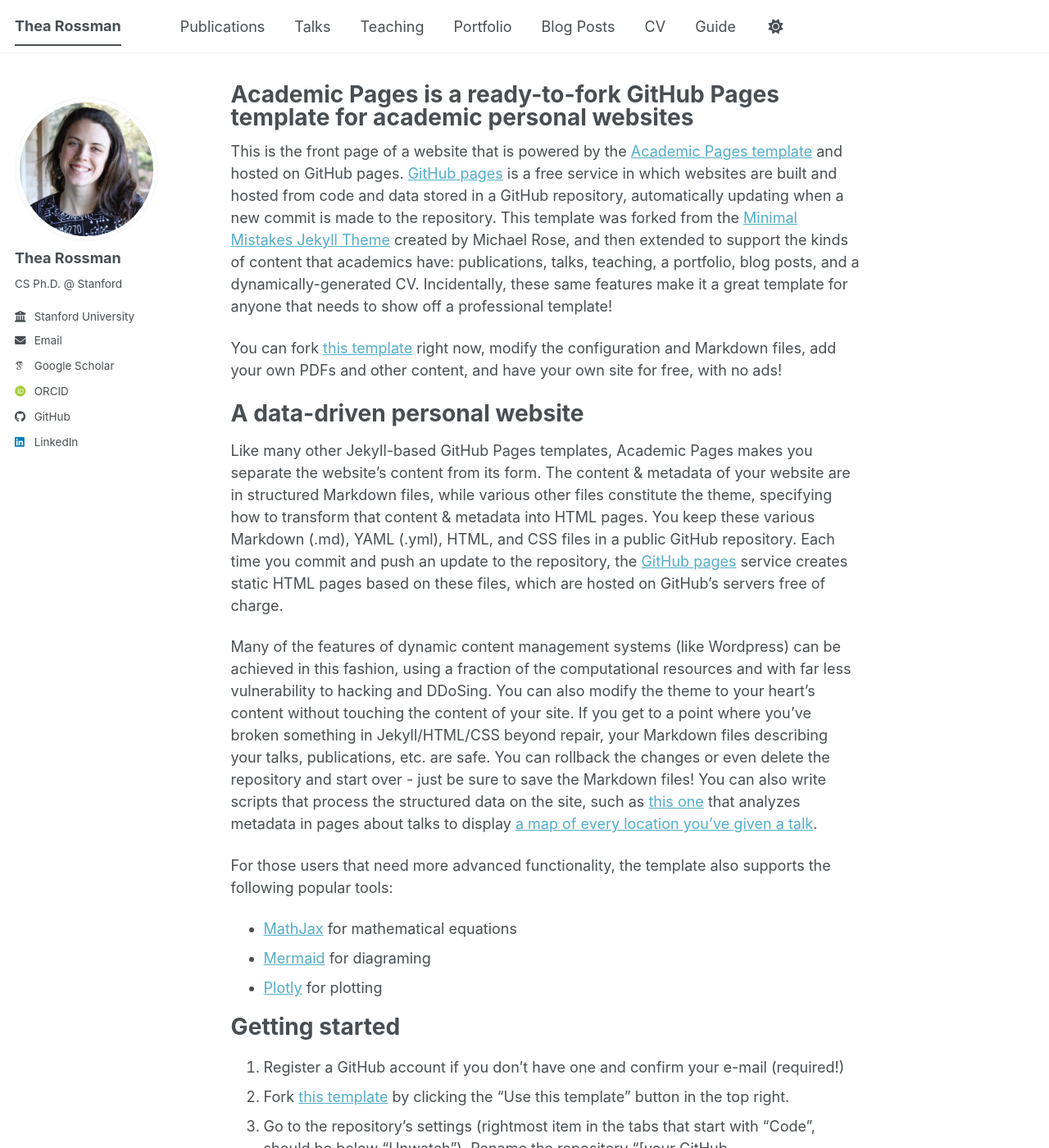
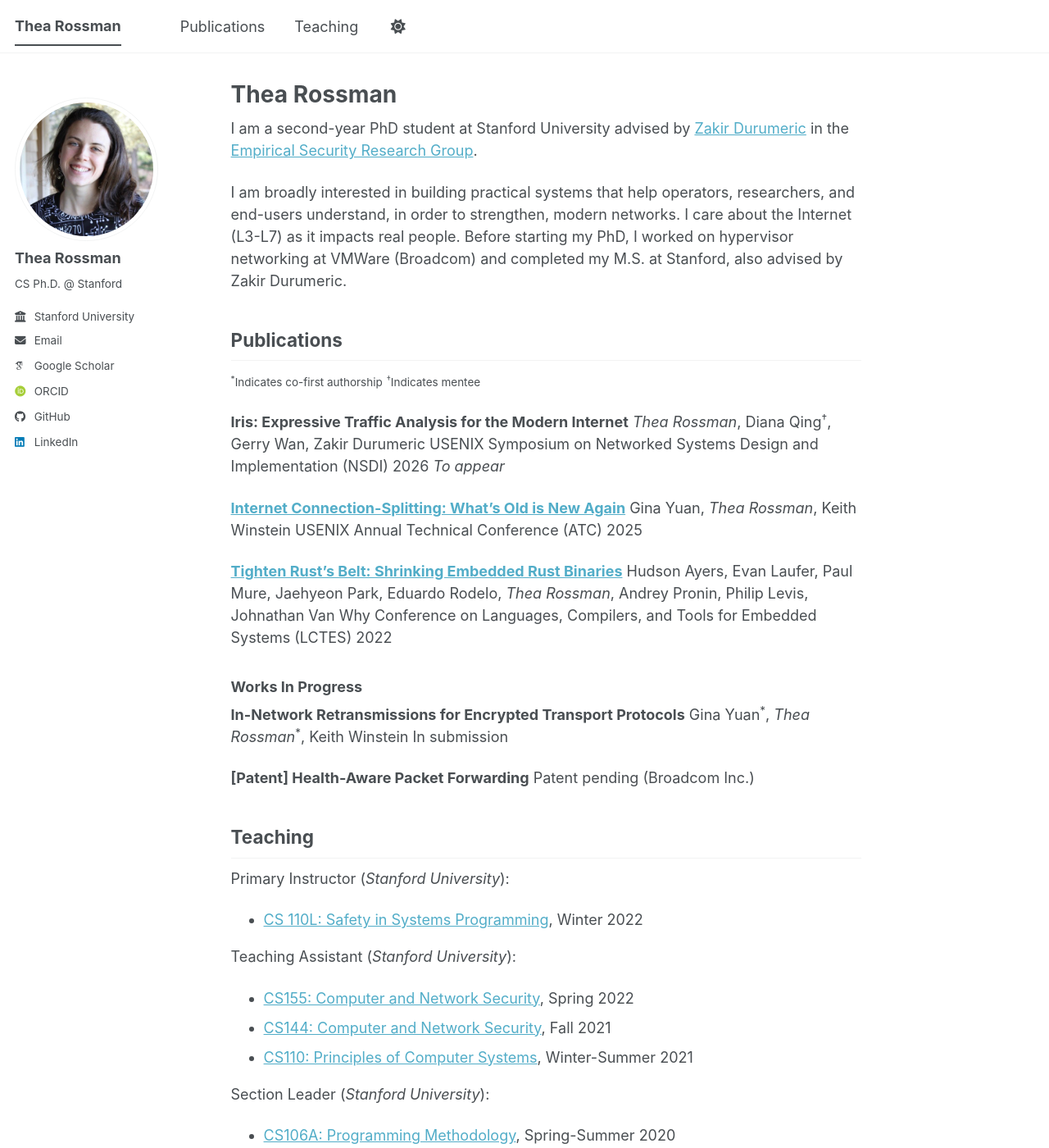
Before and after one commit to thearossman/thearossman.github.io, a Jekyll site: the page built from _pages/about.md, in a window 1280 px wide and 1400 px high. Shown: the whole window at 82% size. Built offline with Jekyll 4.4.1, drawn with Linux system fonts in a browser that asks for light colours; some web fonts are replaced; a script bundle is joined from its source files by our own code; library files that are not in the unit come from our copies; some of the changed text lies outside the part shown.

Commit message:
try editing about page

```diff
--- a/_data/cv.json
+++ b/_data/cv.json
@@ -27,11 +27,6 @@
         "network": "GitHub",
         "username": "thearossman",
         "url": "https://github.com/thearossman"
-      },
-      {
-        "network": "LinkedIn",
-        "username": "thearossman",
-        "url": "https://www.linkedin.com/in/thearossman"
       }
     ]
   },
--- a/_pages/about.md
+++ b/_pages/about.md
@@ -1,56 +1,64 @@
 ---
 permalink: /
-title: "Academic Pages is a ready-to-fork GitHub Pages template for academic personal websites"
+title: "Thea Rossman"
 author_profile: true
 redirect_from:
   - /about/
   - /about.html
 ---
 
-This is the front page of a website that is powered by the [Academic Pages template](https://github.com/academicpages/academicpages.github.io) and hosted on GitHub pages. [GitHub pages](https://pages.github.com) is a free service in which websites are built and hosted from code and data stored in a GitHub repository, automatically updating when a new commit is made to the repository. This template was forked from the [Minimal Mistakes Jekyll Theme](https://mmistakes.github.io/minimal-mistakes/) created by Michael Rose, and then extended to support the kinds of content that academics have: publications, talks, teaching, a portfolio, blog posts, and a dynamically-generated CV. Incidentally, these same features make it a great template for anyone that needs to show off a professional template!
+I am a second-year PhD student at Stanford University advised by [Zakir Durumeric](https://zakird.com) in the [Empirical Security Research Group](https://esrg.stanford.edu).
 
- You can fork [this template](https://github.com/academicpages/academicpages.github.io) right now, modify the configuration and Markdown files, add your own PDFs and other content, and have your own site for free, with no ads!
+I am broadly interested in building practical systems that help operators, researchers, and end-users understand, in order to strengthen, modern networks. I care about the Internet (L3-L7) as it impacts real people. Before starting my PhD, I worked on hypervisor networking at VMWare (Broadcom) and completed my M.S. at Stanford, also advised by Zakir Durumeric.
 
-A data-driven personal website
-======
-Like many other Jekyll-based GitHub Pages templates, Academic Pages makes you separate the website's content from its form. The content & metadata of your website are in structured Markdown files, while various other files constitute the theme, specifying how to transform that content & metadata into HTML pages. You keep these various Markdown (.md), YAML (.yml), HTML, and CSS files in a public GitHub repository. Each time you commit and push an update to the repository, the [GitHub pages](https://pages.github.com/) service creates static HTML pages based on these files, which are hosted on GitHub's servers free of charge.
+## Publications <a id="publications"></a>
 
-Many of the features of dynamic content management systems (like Wordpress) can be achieved in this fashion, using a fraction of the computational resources and with far less vulnerability to hacking and DDoSing. You can also modify the theme to your heart's content without touching the content of your site. If you get to a point where you've broken something in Jekyll/HTML/CSS beyond repair, your Markdown files describing your talks, publications, etc. are safe. You can rollback the changes or even delete the repository and start over - just be sure to save the Markdown files! You can also write scripts that process the structured data on the site, such as [this one](https://github.com/academicpages/academicpages.github.io/blob/master/talkmap.ipynb) that analyzes metadata in pages about talks to display [a map of every location you've given a talk](https://academicpages.github.io/talkmap.html).
+<small><sup>\*</sup>Indicates co-first authorship</small>
+<small><sup>&dagger;</sup>Indicates mentee</small>
 
-For those users that need more advanced functionality, the template also supports the following popular tools:
-- [MathJax](https://www.mathjax.org/) for mathematical equations
-- [Mermaid](https://mermaid.js.org/) for diagraming
-- [Plotly](https://plotly.com/javascript/) for plotting
 
-Getting started
-======
-1. Register a GitHub account if you don't have one and confirm your e-mail (required!)
-1. Fork [this template](https://github.com/academicpages/academicpages.github.io) by clicking the "Use this template" button in the top right.
-1. Go to the repository's settings (rightmost item in the tabs that start with "Code", should be below "Unwatch"). Rename the repository "[your GitHub username].github.io", which will also be your website's URL.
-1. Set site-wide configuration and create content & metadata (see below -- also see [this set of diffs](https://archive.is/3TPas) showing what files were changed to set up [an example site](https://getorg-testacct.github.io) for a user with the username "getorg-testacct")
-1. Upload any files (like PDFs, .zip files, etc.) to the files/ directory. They will appear at https://[your GitHub username].github.io/files/example.pdf.
-1. Check status by going to the repository settings, in the "GitHub pages" section
+**Iris: Expressive Traffic Analysis for the Modern Internet**
+*Thea Rossman*, Diana Qing<sup>&dagger;</sup>, Gerry Wan, Zakir Durumeric
+USENIX Symposium on Networked Systems Design and Implementation (NSDI) 2026
+*To appear*
 
-Site-wide configuration
-------
-The main configuration file for the site is in the base directory in [_config.yml](https://github.com/academicpages/academicpages.github.io/blob/master/_config.yml), which defines the content in the sidebars and other site-wide features. You will need to replace the default variables with ones about yourself and your site's github repository. The configuration file for the top menu is in [_data/navigation.yml](https://github.com/academicpages/academicpages.github.io/blob/master/_data/navigation.yml). For example, if you don't have a portfolio or blog posts, you can remove those items from that navigation.yml file to remove them from the header.
+[**Internet Connection-Splitting: What’s Old is New Again**](https://www.usenix.org/conference/atc25/presentation/yuan)
+Gina Yuan, *Thea Rossman*, Keith Winstein
+USENIX Annual Technical Conference (ATC) 2025
 
-Create content & metadata
-------
-For site content, there is one Markdown file for each type of content, which are stored in directories like _publications, _talks, _posts, _teaching, or _pages. For example, each talk is a Markdown file in the [_talks directory](https://github.com/academicpages/academicpages.github.io/tree/master/_talks). At the top of each Markdown file is structured data in YAML about the talk, which the theme will parse to do lots of cool stuff. The same structured data about a talk is used to generate the list of talks on the [Talks page](https://academicpages.github.io/talks), each [individual page](https://academicpages.github.io/talks/2012-03-01-talk-1) for specific talks, the talks section for the [CV page](https://academicpages.github.io/cv), and the [map of places you've given a talk](https://academicpages.github.io/talkmap.html) (if you run this [python file](https://github.com/academicpages/academicpages.github.io/blob/master/talkmap.py) or [Jupyter notebook](https://github.com/academicpages/academicpages.github.io/blob/master/talkmap.ipynb), which creates the HTML for the map based on the contents of the _talks directory).
+[**Tighten Rust’s Belt: Shrinking Embedded Rust Binaries**](https://dl.acm.org/doi/10.1145/3519941.3535075)
+Hudson Ayers, Evan Laufer, Paul Mure, Jaehyeon Park, Eduardo Rodelo, *Thea Rossman*, Andrey Pronin, Philip Levis, Johnathan Van Why
+Conference on Languages, Compilers, and Tools for Embedded Systems (LCTES) 2022
 
-**Markdown generator**
+### Works In Progress
 
-The repository includes [a set of Jupyter notebooks](https://github.com/academicpages/academicpages.github.io/tree/master/markdown_generator
-) that converts a CSV containing structured data about talks or presentations into individual Markdown files that will be properly formatted for the Academic Pages template. The sample CSVs in that directory are the ones I used to create my own personal website at stuartgeiger.com. My usual workflow is that I keep a spreadsheet of my publications and talks, then run the code in these notebooks to generate the Markdown files, then commit and push them to the GitHub repository.
+**In-Network Retransmissions for Encrypted Transport Protocols**
+Gina Yuan<sup>\*</sup>, *Thea Rossman*<sup>\*</sup>, Keith Winstein
+In submission
 
-How to edit your site's GitHub repository
-------
-Many people use a git client to create files on their local computer and then push them to GitHub's servers. If you are not familiar with git, you can directly edit these configuration and Markdown files directly in the github.com interface. Navigate to a file (like [this one](https://github.com/academicpages/academicpages.github.io/blob/master/_talks/2012-03-01-talk-1.md) and click the pencil icon in the top right of the content preview (to the right of the "Raw | Blame | History" buttons). You can delete a file by clicking the trashcan icon to the right of the pencil icon. You can also create new files or upload files by navigating to a directory and clicking the "Create new file" or "Upload files" buttons.
+**\[Patent\] Health-Aware Packet Forwarding**
+Patent pending (Broadcom Inc.)
 
-Example: editing a Markdown file for a talk
-![Editing a Markdown file for a talk](/images/editing-talk.png)
 
-For more info
-------
-More info about configuring Academic Pages can be found in [the guide](https://academicpages.github.io/markdown/), the [growing wiki](https://github.com/academicpages/academicpages.github.io/wiki), and you can always [ask a question on GitHub](https://github.com/academicpages/academicpages.github.io/discussions). The [guides for the Minimal Mistakes theme](https://mmistakes.github.io/minimal-mistakes/docs/configuration/) (which this theme was forked from) might also be helpful.
+## Teaching <a id="teaching"></a>
+
+Primary Instructor (*Stanford University*):
+* [CS 110L: Safety in Systems Programming](https://web.stanford.edu/class/cs110l/), Winter 2022
+
+Teaching Assistant (*Stanford University*):
+* [CS155: Computer and Network Security](https://cs155.stanford.edu), Spring 2022
+* [CS144: Computer and Network Security](https://cs144.github.io), Fall 2021
+* [CS110: Principles of Computer Systems](https://web.stanford.edu/class/cs110/), Winter-Summer 2021
+
+Section Leader (*Stanford University*):
+* [CS106A: Programming Methodology](https://web.stanford.edu/class/cs106a/), Spring-Summer 2020
+* [CS106B: Programming Abstractions](https://web.stanford.edu/class/cs106b/), Fall 2020
+
+### Research Mentoring
+
+<small><sup>\*</sup>Published or working toward publication as part of independent study.</small>
+
+* Thomas Haile<sup>\*</sup>, Spring 2024-: practical packet-splitting for processing ciphertext at high speeds.
+* Aliya Alsafa<sup>\*</sup>, Spring 2024-: runtime drop rules for hardware traffic reduction.
+* Diana Qing<sup>\*</sup>, Fall 2024-Spring 2025: performance evaluation and engineering for *Iris: Expressive Traffic Analysis for the Modern Internet*.
+* Hannah Kim, Fall 2024: systematize discussions of risk, privacy, and ethics in passive traffic analysis literature.
```
Also changed, not shown: _data/authors.yml (+16 -15 lines), _data/navigation.yml (+12 -12 lines).
